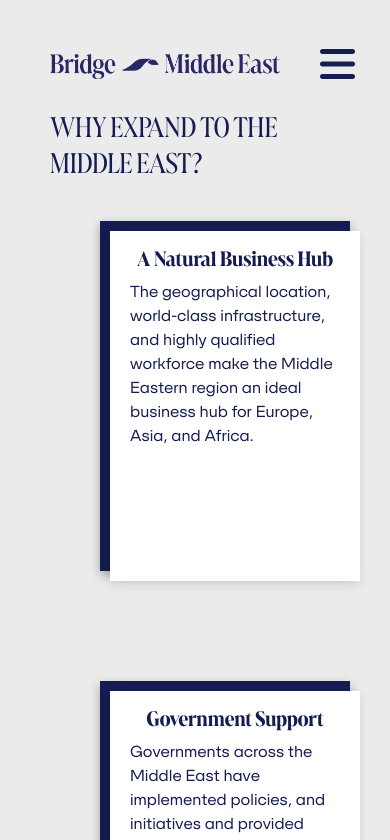
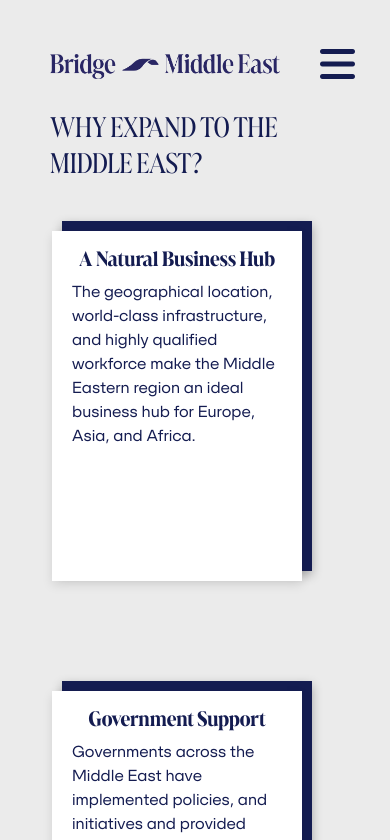
Before and after one commit to ihabawad18/BME, a React (Create React App) app: page /why-BME in a window 390 px wide. Shown: the top 840 px of the page. Built offline with nearby package versions, Linux system fonts and the light colour scheme.

Commit message:
fixing footer + why

```diff
--- a/src/components/common.css
+++ b/src/components/common.css
@@ -179,8 +179,8 @@
   .footer img {
     margin: 20px;
     margin-left: 5px;
-    width: 300px;
-    height: 99;
+    width: 200px;
+    height: 66px;
   }
 
   .footer .container {
--- a/src/pages/WhyBME.css
+++ b/src/pages/WhyBME.css
@@ -425,10 +425,11 @@
   }
   .whybme-section .card1 {
     display: flex;
-    justify-content: center;
+    /* justify-content: center; */
     margin: 0px;
-    margin: auto;
+    /* margin: auto; */
     margin-top: 30px;
+    margin-left: 7px;
     width: 350px;
     height: 400px;
   }
@@ -447,7 +448,7 @@
   .whybme-section .part2 {
     width: 250px;
     height: 350px;
-    left: 45px;
+    left: 20px;
   }
 
   .whybme-section .part3 {
@@ -461,6 +462,7 @@
   }
   .whybme-section .the-future h2{
     margin-left: 0px;
+    font-size: 30px;
   }
   .whybme-section .flex-container-why {
     flex-direction: column;
@@ -483,7 +485,7 @@
   .me-stats-header{
     margin-left: 50px !important;
     margin-top: 50px;
-    font-size: 30px !important;
+    font-size: 28px !important;
   }
 
   .parent{
```
